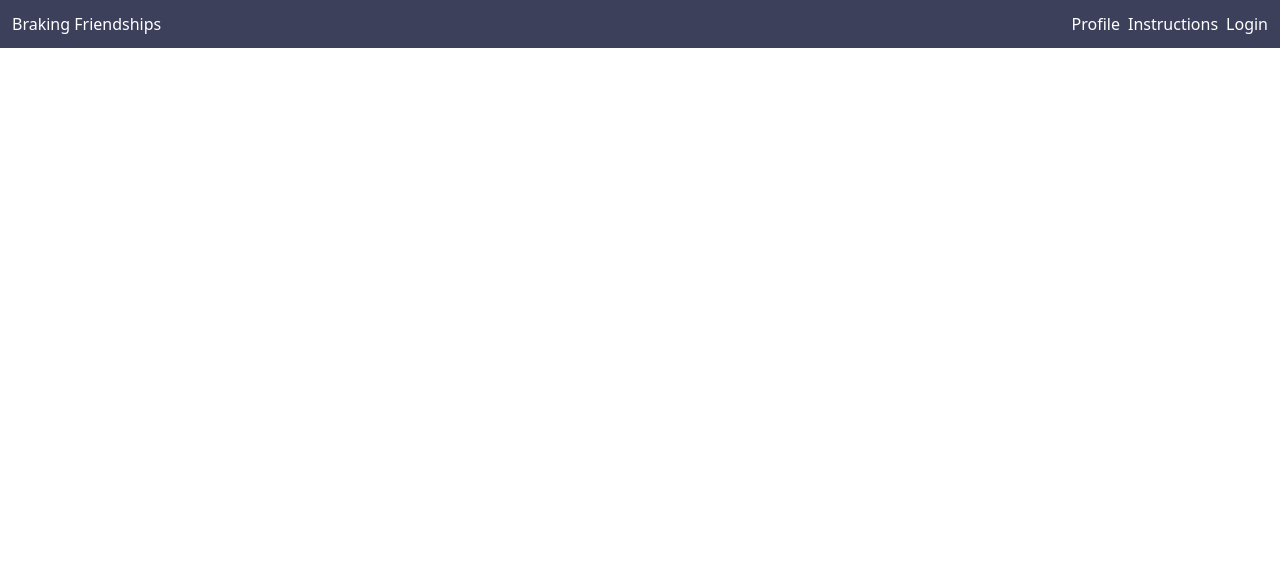
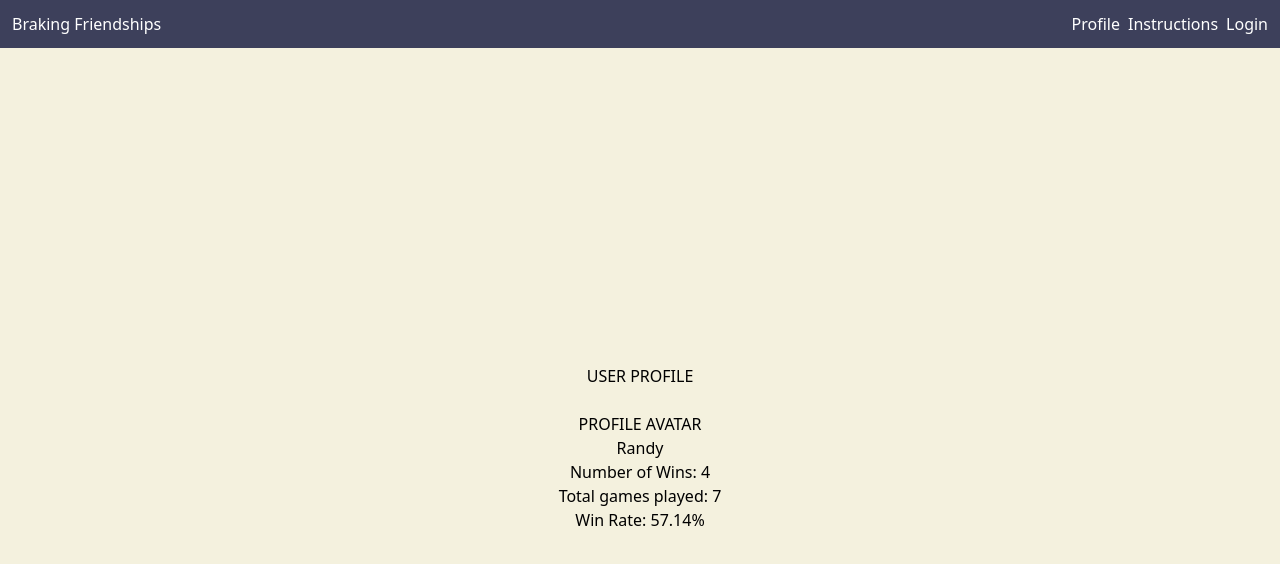
Before and after one commit to Braking-Friendships/blueocean, a React (Create React App) app in the folder client/: page /profile in a window 1280 px wide. Shown: the top 564 px of the page. Built offline with nearby package versions, Linux system fonts and the light colour scheme; no server answers.

Commit message:
Added User Profile and setup connection to db from profile

```diff
--- a/client/src/App.js
+++ b/client/src/App.js
@@ -8,6 +8,7 @@ import Login from './components/Login/Login';
 import Signup from './components/Login/Signup';
 import NavBar from './components/landingPageComponents/NavBar';
 import LandingPage from './components/landingPageComponents/LandingPage';
+import UserProfile from './components/profile/UserProfile';
 
 
 const socket = io('http://localhost:5001');
@@ -42,6 +43,7 @@ function App() {
         <Route path='/game' element={<Board />}></Route>
         <Route path='/login' element={<Login getUserData={getUserData}/>}></Route>
         <Route path='/signup' element={<Signup createNewUser={createNewUser}/>}></Route>
+        <Route path='/profile' element={<UserProfile socket={socket}/>}></Route>
       </Routes>
     </BrowserRouter>
   );
--- /dev/null
+++ b/client/src/components/profile/UserProfile.js
@@ -0,0 +1,62 @@
+import react, { useState, useEffect } from 'react';
+import axios from 'axios';
+
+const UserProfile = ({ socket }) => {
+  const [profile, setProfile] = useState({
+    username: 'Randy',
+    email: 'definitelyNotRandy@isRandy.com',
+    friends: [],
+    total_wins: 4,
+    total_games: 7,
+    firebase_id: '2Phajn1cOASIM4jntQkZeAQwLUv2',
+  });
+
+
+  // create fake user on click
+  const createUser = async () => {
+    console.log('create user clicked')
+    const fakeUserCreation = {
+      username: 'Not Randy',
+      email: 'definitelyNotRandy@isRandy.com',
+      friends: [],
+      firebaseId: Math.random().toString(),
+    }
+    await socket.emit('create-user', fakeUserCreation)
+    socket.on('send-user-data', data => {
+      setProfile(data[0]);
+    })
+  }
+
+  // useEffect(() => {
+  // socket.emit('get-user-data', 'Dave');
+  // socket.emit('GET-userProfile', 'Dave');
+  // socket.on('user-profile-retrieve', data => {
+  //   console.log(data);
+  // })
+  // setProfile(fakeProfile);
+  // }, [])
+
+  console.log("~~~~ profile ~~~~")
+  console.log(profile)
+
+  const calculateWinRate = () => {
+    return ((profile.total_wins/profile.total_games) * 100).toFixed(2) + '%';
+  }
+
+  return (
+    <div className="w-screen h-screen bg-[#F4F1DE] flex flex-col justify-center items-center">
+      {/* <div> */}
+      <h1 onClick={() => createUser()}>USER PROFILE</h1>
+      <br/>
+
+        <h4>PROFILE AVATAR</h4>
+        <h4>{profile.username}</h4>
+        <h4>Number of Wins: {profile.total_wins}</h4>
+        <h4>Total games played: {profile.total_games}</h4>
+        {profile.total_games > 0 && <h4>Win Rate: {calculateWinRate()}</h4>}
+
+    </div>
+  );
+};
+
+export default UserProfile;
```
Also changed, not shown: 1 other file (tests, documents, lock files or other folders).
